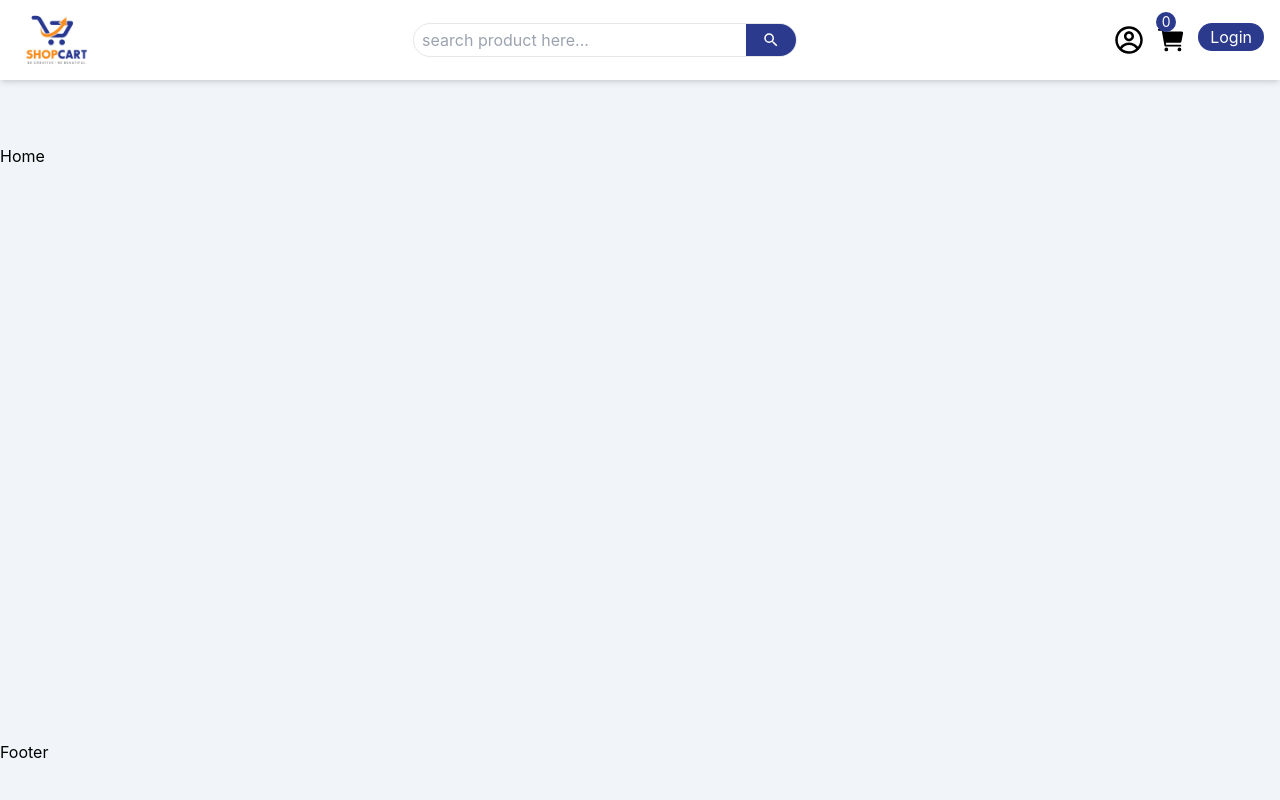
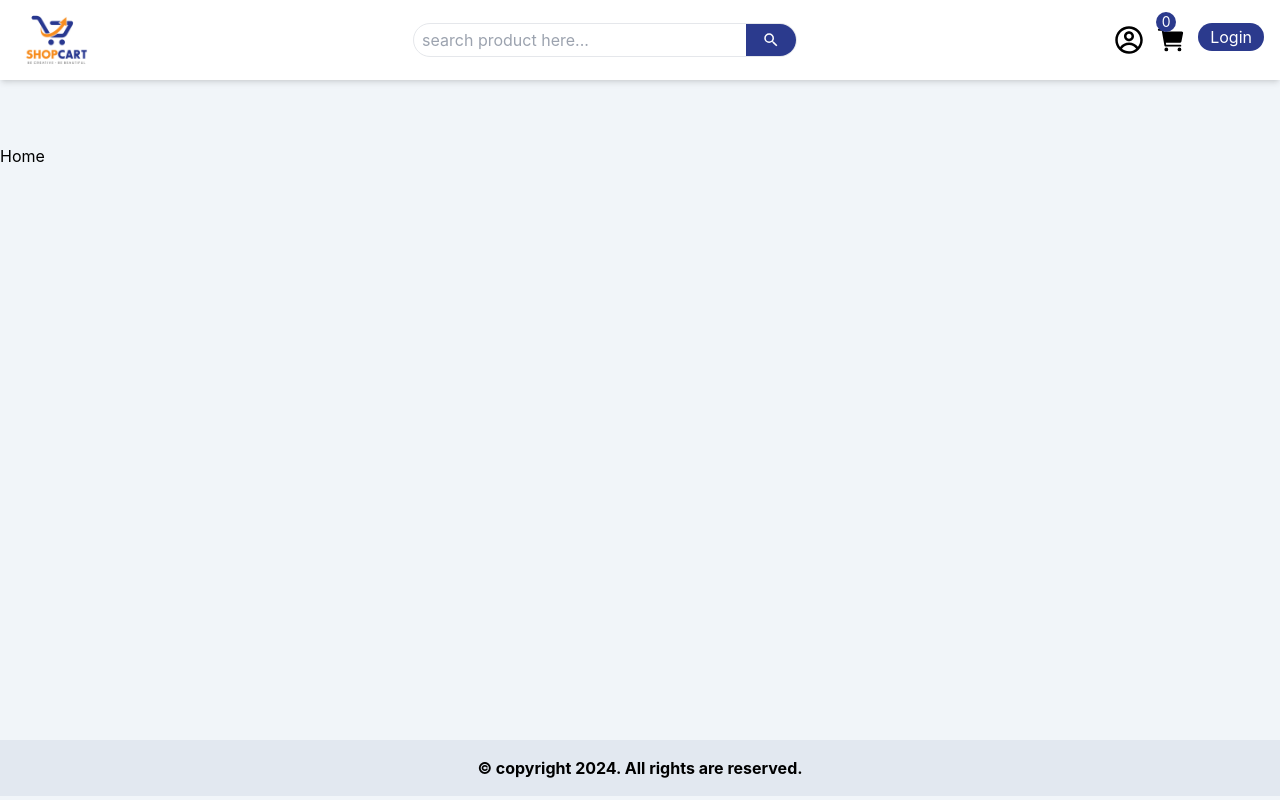
Before and after one commit to bhartisharma01/ecommerce, a React (Vite) app in the folder client/: page / in a window 1280 px wide. Built offline with nearby package versions, Linux system fonts and the light colour scheme.

Commit message:
added footer

```diff
--- a/client/src/components/Footer.jsx
+++ b/client/src/components/Footer.jsx
@@ -2,7 +2,11 @@ import React from 'react'
 
 const Footer = () => {
   return (
-    <div>Footer</div>
+    <footer className='bg-slate-200'>
+    <div className='container mx-auto p-4'>
+     <p className='text-center font-bold' title="">&#169; copyright 2024. All rights are reserved.</p>
+    </div>
+  </footer>
   )
 }
 
```
